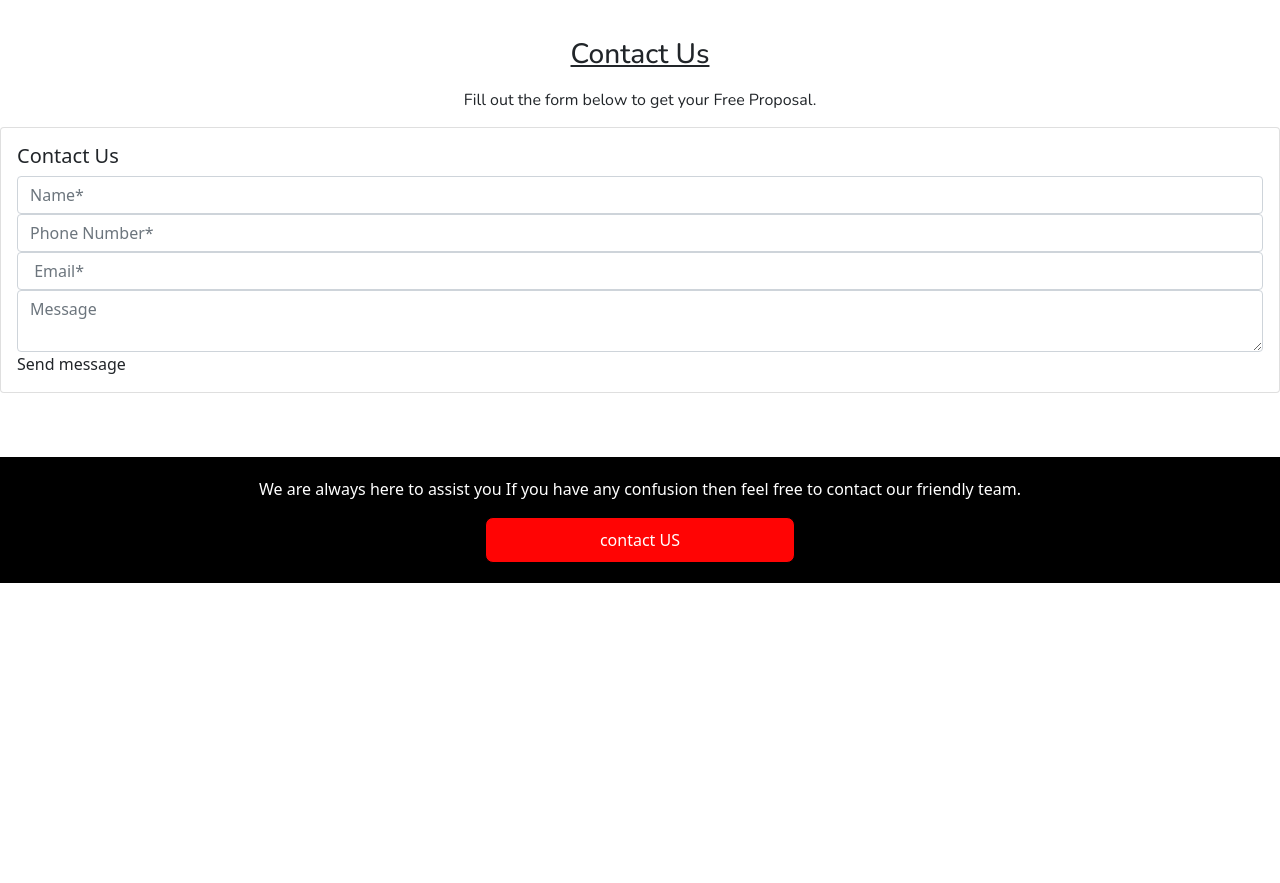
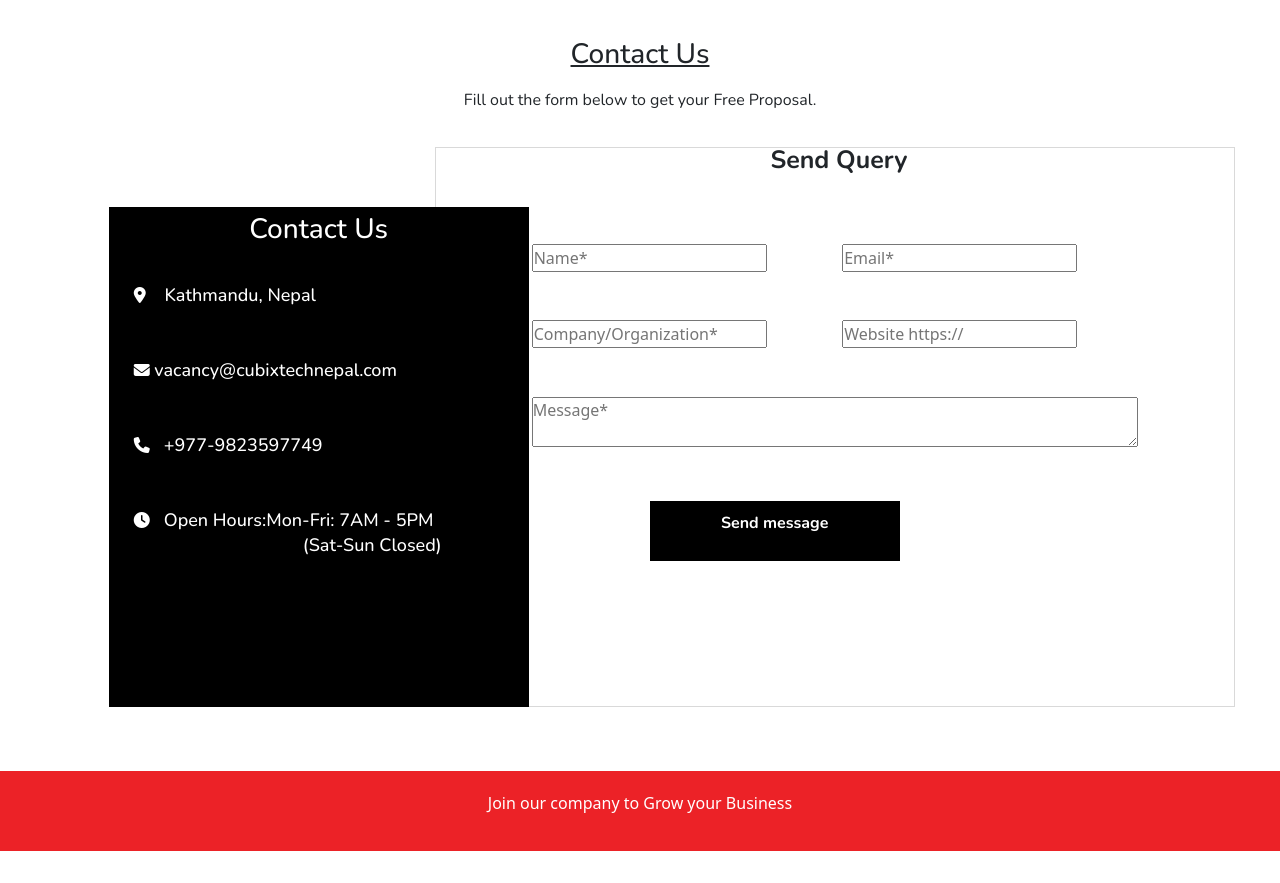
Before and after one commit to Praateeek/Oddhaa-Lab, a plain HTML site: page index.html in a window 1280 px wide. Shown: the part 5680-6563 px from the top of the page. Before the commit the page ends 6295 px from the top, so only its background shows below. Drawn offline with nearby package versions, Linux system fonts and the light colour scheme; a script that the page names is missing.

Commit message:
Add files via upload
Updates

```diff
--- a/index.css
+++ b/index.css
@@ -446,3 +446,97 @@ section:not(:first-child) {
 
   text-align: center;
 }
+/* .Qure {
+  font-family: "Nunito";
+  font-style: normal;
+  font-weight: 600;
+  font-size: 20px;
+  line-height: 27px;
+  text-align: justify;
+} */
+
+.footter i {
+  padding: 25px;
+}
+.footter p {
+  font-family: "Nunito";
+  font-style: normal;
+  font-weight: 500;
+  font-size: 28px;
+  line-height: 25px;
+  text-align: center;
+  margin-top: 10px;
+}
+.footter {
+  background-color: #000000;
+  color: #ffffff;
+  height: 500px;
+  width: 420px;
+  text-align: justify;
+  margin-top: 80px;
+  position: absolute;
+}
+.footter i p {
+  font-family: "Nunito";
+  font-style: normal;
+  font-weight: 500;
+  font-size: 18px;
+  line-height: 25px;
+  /* identical to box height */
+
+  text-align: justify;
+}
+form {
+  z-index: -1;
+  box-sizing: border-box;
+  height: 560px;
+  width: 800px;
+  padding: 6rem;
+  margin-top: 20px;
+  background-color: hsl(0, 0%, 100%);
+  background: #ffffff;
+  border: 1px solid rgba(0, 0, 0, 0.15);
+  display: grid;
+  /* grid-template-columns: 1fr 1fr; */
+  /* gap: 1rem; */
+  position: relative;
+}
+
+.full-width {
+  grid-column: span 2;
+}
+.ttext-1 {
+  font-family: "Nunito";
+  font-style: normal;
+  font-weight: 700;
+  font-size: 25px;
+  line-height: 27px;
+  left: 60%;
+
+  position: absolute;
+}
+
+.btn-f-3 {
+  background-color: #000000;
+  border: 1px solid #000000;
+  color: #ffff;
+
+  padding: 10px;
+  text-align: center;
+  margin-left: 38%;
+  width: 250px;
+}
+
+.btn-f-3 p {
+  font-family: "Nunito";
+  font-style: normal;
+  font-weight: 700;
+  font-size: 16px;
+  line-height: 22px;
+  /* identical to box height */
+
+  /* text-align: justify; */
+}
+.icon-1 p {
+  display: inline;
+}
--- a/index.html
+++ b/index.html
@@ -12,7 +12,7 @@
       integrity="sha384-EVSTQN3/azprG1Anm3QDgpJLIm9Nao0Yz1ztcQTwFspd3yD65VohhpuuCOmLASjC"
       crossorigin="anonymous"
     />
-    <script src="https://kit.fontawesome.com/a076d05399.js" crossorigin="anonymous"></script>
+    <link rel="stylesheet" href="https://cdnjs.cloudflare.com/ajax/libs/font-awesome/6.4.0/css/all.min.css"/>
   </head>
   <body>
     <section class="hero">
@@ -551,76 +551,116 @@
       <p class="contact">Contact Us</p>
 
       <p class="us">Fill out the form below to get your Free Proposal.</p>
+
     </div>
-    <div class="card">
-      <div class="card-body">
-        <div class="form-container">
-          <h5>Contact Us</h5>
-          <!-- <h5>
-            Free Consultation from<br />
-            Experts!
-          </h5> -->
-          <form action="#" method="post">
-            <div class="form-group">
-              <!-- <label for="name">Name </label> -->
-              <input
-                type="text"
-                id="name"
-                name="name"
-                class="form-control"
-                placeholder="Name*"
-                required
-              />
+    <!-- <div class="col-12 col-lg-2">
+
+    </div> -->
+    <div class="row">
+      <div class="col-12 col-lg-1"></div>
+      <div class="col-12 col-lg-3">
+        <div class="footter">
+          <div>
+            <p>Contact Us</p>
+          </div>
+          <div class="icon-1">
+            <i class="fa-solid fa-location-dot"><p>&nbsp; &nbsp; Kathmandu, Nepal</p></i>
+          </div>
+          <div class="icon-1">
+            <i class="fa-solid fa-envelope"><p>&nbsp;vacancy@cubixtechnepal.com</p></i>
+          </div>
+          <div class="icon-1">
+            <i class="fa-solid fa-phone"><p>&nbsp; &nbsp;+977-9823597749</p></i>
+          </div>
+          <div class="icon-1">
+            <i class="fa-solid fa-clock"><p>&nbsp; &nbsp;Open Hours:Mon-Fri: 7AM - 5PM <br> &nbsp;  &nbsp;  &nbsp;
+                &nbsp;  &nbsp;  &nbsp;  &nbsp;  &nbsp; &nbsp;  &nbsp;  &nbsp;  &nbsp;  &nbsp;  &nbsp;  &nbsp;
+                &nbsp;  &nbsp;  &nbsp; (Sat-Sun Closed) </p></i>
+          </div>
+
+        </div>
+      </div>
+      <div class="col-12 col-lg-4">
+        <div class="form-foot">
+          <div class="ttext-1">
+            <p>Send Query</p>
+          </div>
+
+          <form>
+            <!-- <div class="ttext-1">
+              <p>Send Query</p>
+            </div> -->
+            <!-- <div class="Qure" >Send Query</div> -->
+            <div>
+              <!-- <label for="name">Name</label> -->
+              <input id="name" type="text" placeholder="Name*"/>
             </div>
-            <div class="form-group">
-              <!-- <label for="name">Name </label> -->
-              <input
-                type="text"
-                id="name"
-                name="name"
-                class="form-control"
-                placeholder="Phone Number*"
-                required
-              />
+            <div>
+              <!-- <label for="email">Email</label> -->
+              <input id="email" type="email" placeholder="Email*" />
             </div>
-            <div class="form-group">
+            <div>
+              <!-- <label for="name">Name</label> -->
+              <input id="name" type="text" placeholder="Company/Organization*"/>
+            </div>
+            <div>
               <!-- <label for="email">Email</label> -->
-              <input
-                type="email"
-                id="email"
-                name="email"
-                class="form-control"
-                placeholder=" Email*"
-                required
-              />
+              <input id="email" type="link" placeholder="Website https://" />
             </div>
-            <div class="form-group">
-              <!-- <label for="message">Message</label> -->
-              <textarea
-                id="message"
-                name="message"
-                class="form-control"
-                placeholder="Message"
-              ></textarea>
+
+            <!-- <div>
+              <fieldset>
+                <legend>What service we can provide you?*</legend>
+                <input type="radio" name="grid" id="yes" value="yes" />&nbsp;&nbsp;
+                <label for="yes">SEO</label>
+                <input type="radio" name="grid" id="no" value="no" />&nbsp;&nbsp;
+                <label for="no">SEO Content Writing</label>
+                <input type="radio" name="grid" id="no" value="no" />&nbsp;&nbsp;
+                <label for="no">Pay Per Click Service</label>
+              </fieldset>
+              <div>
+                <br>
+                <br>
+                <fieldset>
+                  <legend>What service we can provide you?*</legend> -->
+                  <!-- <input type="radio" name="grid" id="yes" value="yes" />
+                  <label for="yes">Local SEO</label>
+                  <input type="radio" name="grid" id="no" value="no" />
+                  <label for="no">Custom Website Design</label>
+                  <input type="radio" name="grid" id="no" value="no" />
+                  <label for="no">Link Building Service</label>
+                </fieldset>
+              </div>
+            </div> -->
+
+            <div class="full-width">
+              <!-- <label for="message" style="width: 100%;">Message</label> -->
+              <textarea id="message" placeholder="Message*" style="width: 100%; height: auto;"></textarea>
             </div>
-            <div class="btttn">Send message</div>
+
+            <div class="text-center">
+              <button type="button" class="btn-f-3"><p>Send message</p></button>
+            </div>
           </form>
         </div>
       </div>
     </div>
-  </section>
-  <section>
-    <div class="foot-1">
+    <div class="col-12 col-lg-4"></div>
 
-      <p>
-        We are always here to assist you If you have any confusion then feel
-        free to contact our friendly team.
-      </p>
-      <div class="text-center">
-      <button type="button" class="btn-f-1">contact US</button></div>
+      </div>
     </div>
+  </div>
+ </section>
+ <section>
+  <div class="foot-1" style="background-color: #EC2227; text-align:left;">
 
-    </div>
+    <p>
+      Join our company to Grow your Business
+    </p>
+    <!-- <div class="text-center">
+    <button type="button" class="btn-f-1">contact US</button></div>
+  </div> -->
+  </div>
 
 </section>
 
```
